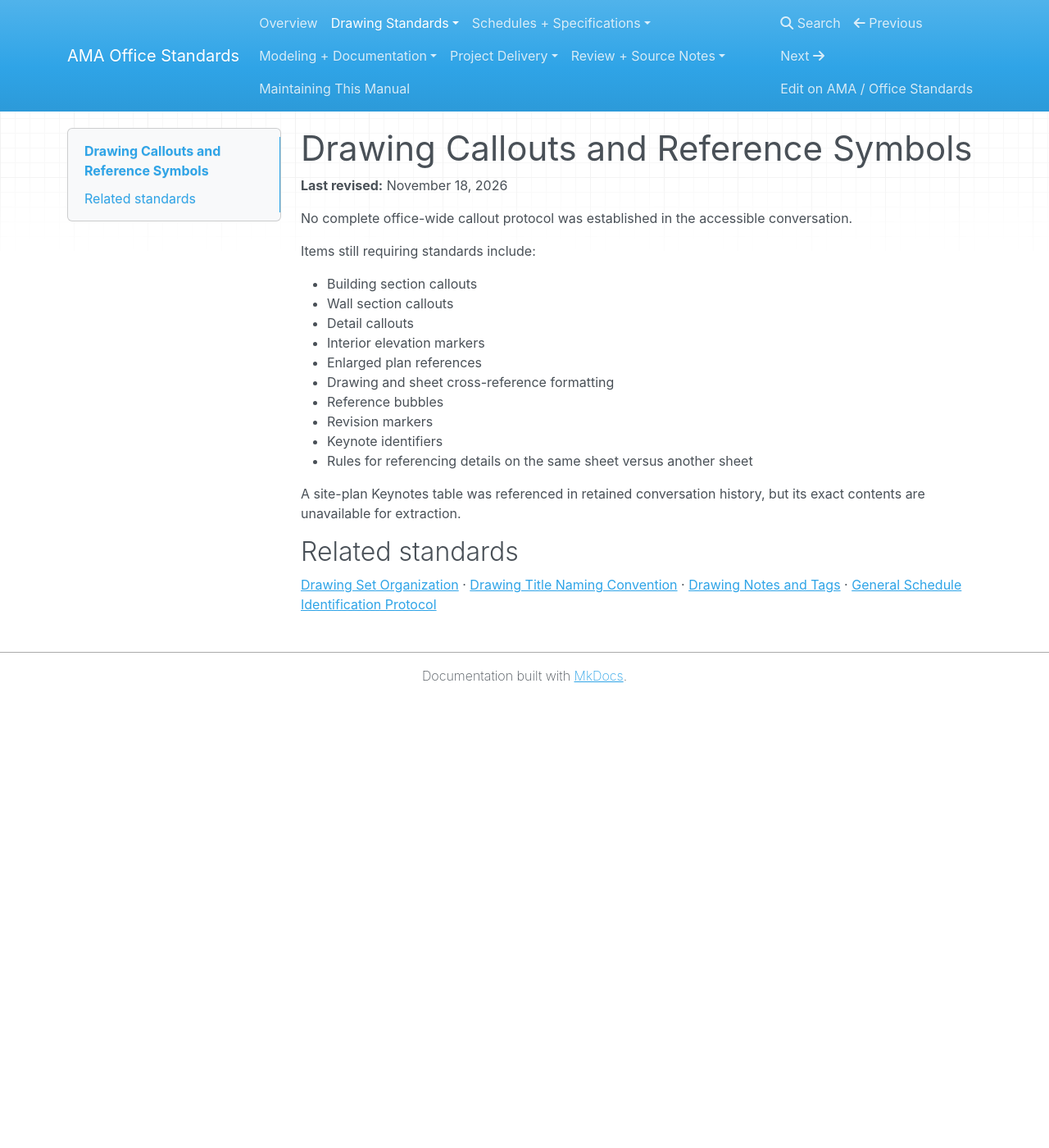
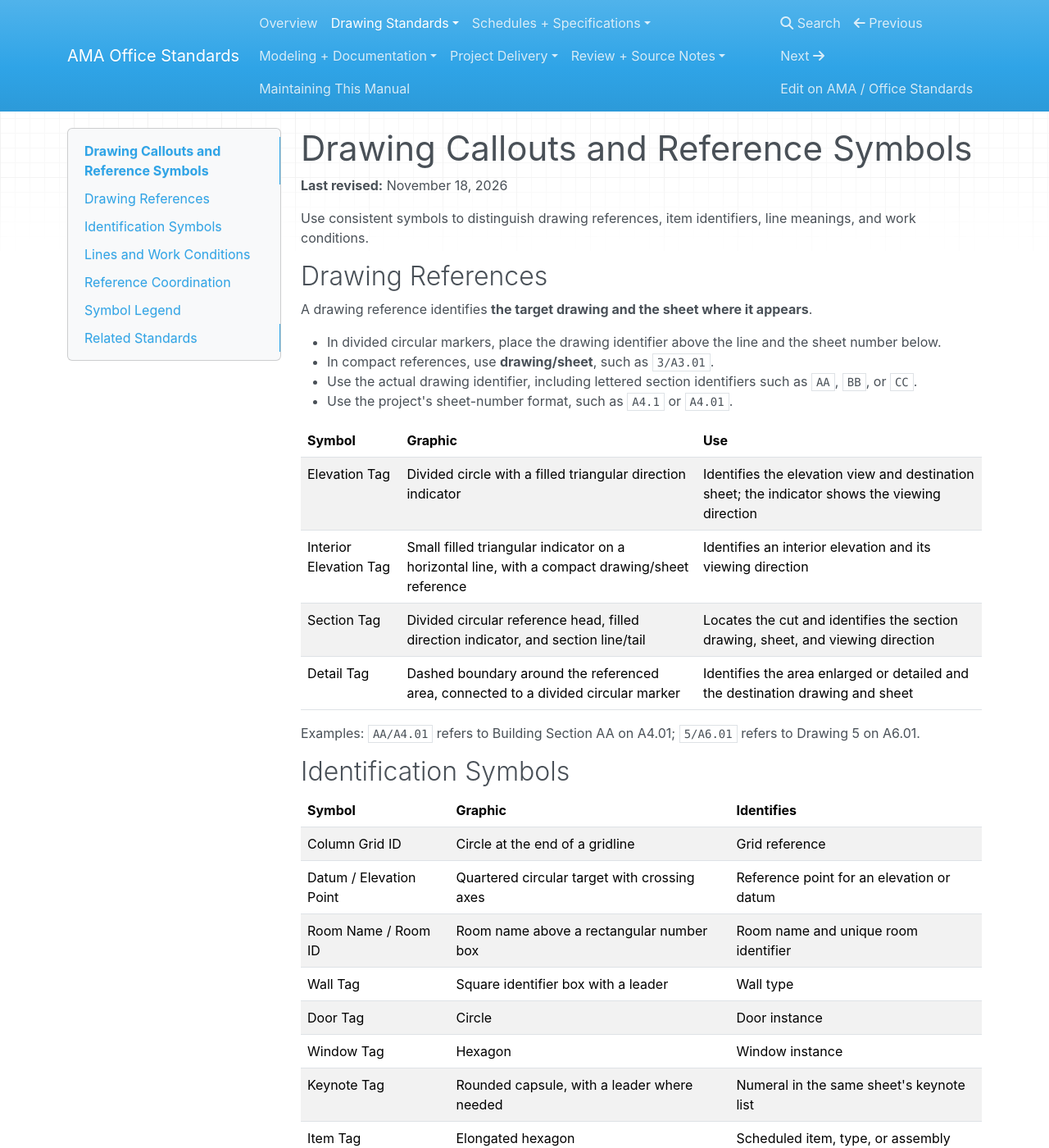
Before and after one commit to aaronmaret/ama-office-standards, an MkDocs documentation site: the page built from docs/drawing-standards/drawing-callouts-and-reference-symbols.md, in a window 1280 px wide and 1400 px high. Shown: the whole window at 82% size. Built offline with MkDocs 1.6.1, drawn with Linux system fonts in a browser that asks for light colours; nearby versions of some CDN libraries; some of the changed text lies outside the part shown.

Commit message:
Document drawing reference symbols from the AMA symbol legend

```diff
--- a/docs/drawing-standards/drawing-callouts-and-reference-symbols.md
+++ b/docs/drawing-standards/drawing-callouts-and-reference-symbols.md
@@ -2,23 +2,69 @@
 
 **Last revised:** November 18, 2026
 
-No complete office-wide callout protocol was established in the accessible conversation.
+Use consistent symbols to distinguish drawing references, item identifiers, line meanings, and work conditions.
 
-Items still requiring standards include:
+## Drawing References
 
-- Building section callouts
-- Wall section callouts
-- Detail callouts
-- Interior elevation markers
-- Enlarged plan references
-- Drawing and sheet cross-reference formatting
-- Reference bubbles
-- Revision markers
-- Keynote identifiers
-- Rules for referencing details on the same sheet versus another sheet
+A drawing reference identifies **the target drawing and the sheet where it appears**.
 
-A site-plan Keynotes table was referenced in retained conversation history, but its exact contents are unavailable for extraction.
+- In divided circular markers, place the drawing identifier above the line and the sheet number below.
+- In compact references, use **drawing/sheet**, such as `3/A3.01`.
+- Use the actual drawing identifier, including lettered section identifiers such as `AA`, `BB`, or `CC`.
+- Use the project's sheet-number format, such as `A4.1` or `A4.01`.
 
-## Related standards
+| Symbol | Graphic | Use |
+| --- | --- | --- |
+| Elevation Tag | Divided circle with a filled triangular direction indicator | Identifies the elevation view and destination sheet; the indicator shows the viewing direction |
+| Interior Elevation Tag | Small filled triangular indicator on a horizontal line, with a compact drawing/sheet reference | Identifies an interior elevation and its viewing direction |
+| Section Tag | Divided circular reference head, filled direction indicator, and section line/tail | Locates the cut and identifies the section drawing, sheet, and viewing direction |
+| Detail Tag | Dashed boundary around the referenced area, connected to a divided circular marker | Identifies the area enlarged or detailed and the destination drawing and sheet |
+
+Examples: `AA/A4.01` refers to Building Section AA on A4.01; `5/A6.01` refers to Drawing 5 on A6.01.
+
+## Identification Symbols
+
+| Symbol | Graphic | Identifies |
+| --- | --- | --- |
+| Column Grid ID | Circle at the end of a gridline | Grid reference |
+| Datum / Elevation Point | Quartered circular target with crossing axes | Reference point for an elevation or datum |
+| Room Name / Room ID | Room name above a rectangular number box | Room name and unique room identifier |
+| Wall Tag | Square identifier box with a leader | Wall type |
+| Door Tag | Circle | Door instance |
+| Window Tag | Hexagon | Window instance |
+| Keynote Tag | Rounded capsule, with a leader where needed | Numeral in the same sheet's keynote list |
+| Item Tag | Elongated hexagon | Scheduled item, type, or assembly |
+
+Symbol shape identifies the kind of reference. The text inside carries the applicable identifier. The legend's `00`, `000`, `A0.00`, and `E.00` labels are graphic examples, not required identifier formats. Use the numbering and identifiers established for the project; keynotes use numerals only.
+
+## Lines and Work Conditions
+
+| Symbol | Graphic Convention | Meaning |
+| --- | --- | --- |
+| Property Line | Heavy patterned line with long dashes and paired dots | Property boundary |
+| Centerline | Thin long/short patterned line with centerline notation | Center of an element or alignment |
+| Element Above | Dashed line | Element above the view's reference plane |
+| Element Below | Short-dashed line | Element below the view's reference plane |
+| Existing Wall | Parallel solid boundary lines with gray fill | Existing wall |
+| New Wall | Parallel solid boundary lines without the existing-wall gray fill | New wall; other assembly information is shown separately |
+| Matchline | Blue dash-dot line | Continuation of a drawing in another view or sheet; provide the corresponding reference |
+| Demolition | Orange dashed element line with a pentagonal identifier | Element to be demolished |
+| Revision / Revised Element | Dotted highlight line with a triangular revision identifier | Revised element or area |
+| No New Work / Not in Scope / Not in Contract | Blue diagonal hatch | Area excluded from the indicated work; label the applicable condition |
+
+## Reference Coordination
+
+- Match each callout to the target drawing identifier and sheet number.
+- Update references when drawings move or sheets are renumbered.
+- Keep reference symbols distinct from item tags and keynote markers.
+- Check legibility at the intended printed sheet size, including when printed in grayscale.
+
+## Symbol Legend
+
+The graphic reference below records the current symbol shapes and line conventions. Apply the identifier formats described above rather than copying its placeholder text.
+
+![AMA drawing symbol legend](../assets/ama-symbol-legend.png)
+
+## Related Standards
 
 [Drawing Set Organization](drawing-set-organization.md) · [Drawing Title Naming Convention](drawing-naming.md) · [Drawing Notes and Tags](drawing-notes-and-tags.md) · [General Schedule Identification Protocol](../schedules/general-schedule-identification-protocol.md)
```
Also changed, not shown: docs/protocol-inventory.md (+1 -1 lines), docs/assets/ama-symbol-legend.png (added).
